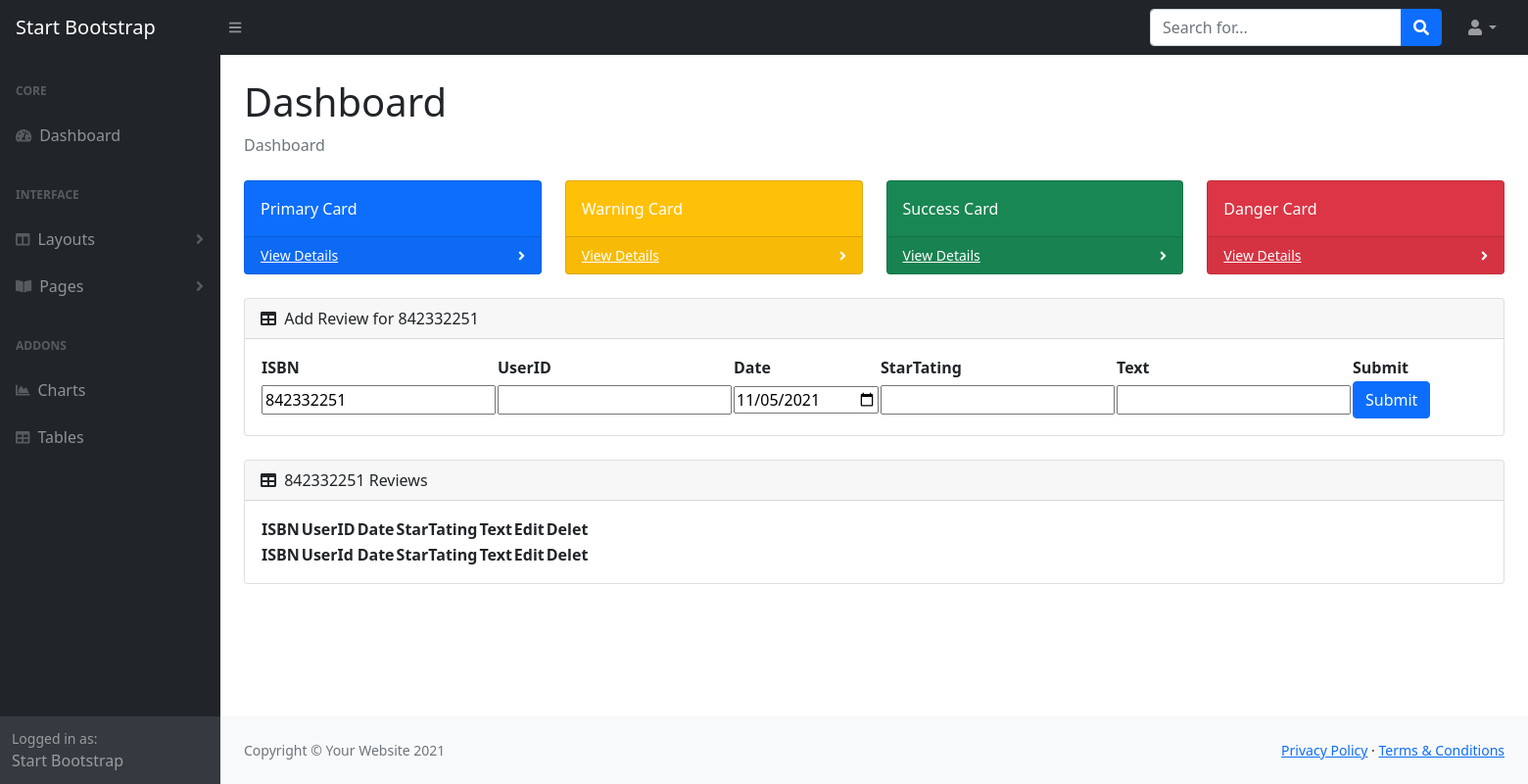
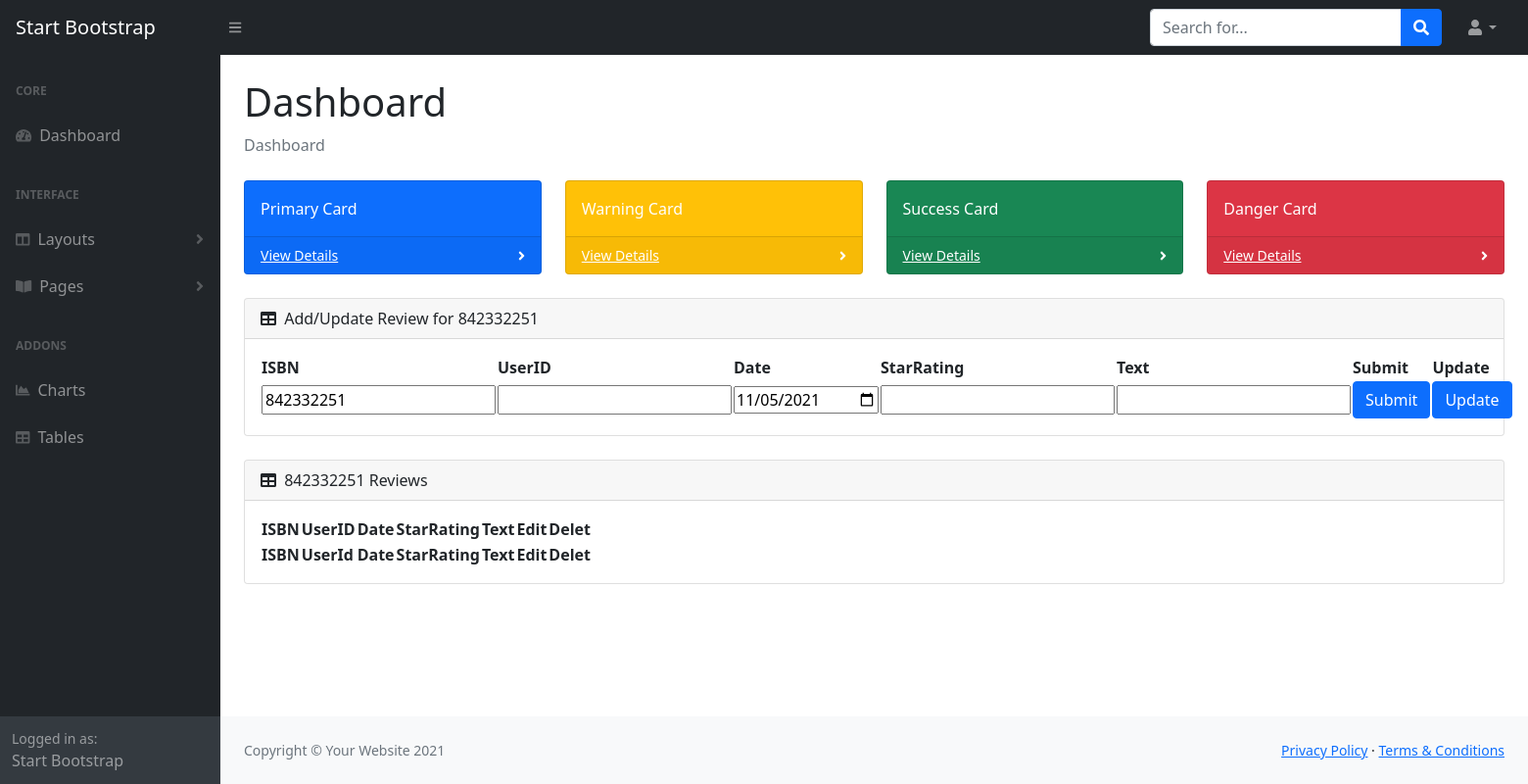
Before and after one commit to sahilmodi/cs-411-onelib, a Flask app: page /review in a window 1560 px wide. Shown: the whole page at 98% size. Run offline with Flask 2, Linux system fonts and the light colour scheme; data that the repository does not hold is empty; some libraries are stand-ins or nearby versions.

Commit message:
Add edit review function and fix bugs
Add edit review function for review page and fix bugs. Add routes (/review/{{isbn}}) for all the books by using its isbn.

```diff
--- a/app/routes.py
+++ b/app/routes.py
@@ -39,19 +39,47 @@ def add():
     bb = db_helper.read_from_table("BorrowedBook")
     return jsonify({r[0]:str(r[1:]) for r in bb})
 
-@app.route("/review", methods=['GET', 'POST'])
+@app.route("/review")
 def reviewpage():
     '''Define reviewpage'''
-    if request.method == "POST":
-        db_helper.remove_review(request.values['isbn'],request.values['user_id'])
     reviews = db_helper.fetch_allreview()
     isbns=842332251
-    return render_template("review.html",reviews=reviews, isbns=isbns)
+    return render_template("review.html",reviews=reviews,isbns=isbns)
 
-@app.route("/insertreview/<string:isbn>/<int:user_id>/<string:date>/<int:startating>/<string:text>", methods=['GET', 'POST'])
-def insertreview(isbn,user_id,date,startating,text):
+@app.route("/review/<string:isbn>")
+def bookreviewpage(isbn):
+    '''Define reviewpage'''
+    reviews = db_helper.fetch_bookreview(isbn)
+    isbns=isbn
+    return render_template("review.html",reviews=reviews,isbns=isbns)
+
+@app.route("/insertreview/<string:isbn>/<int:user_id>/<string:date>/<int:starrating>/<string:text>", methods=['POST'])
+def insertreview(isbn,user_id,date,starrating,text):
     """ recieves post requests to add new task """
-    data = request.get_json()
-    db_helper.insert_new_review(isbn,user_id,date,startating,text)
-    result = {'success': True, 'response': 'Done'}
+    try:
+        db_helper.insert_new_review(isbn,user_id,date,starrating,text)
+        result = {'success': True, 'response': 'Done'}
+    except:
+        result = {'success': False, 'response': 'Something went wrong'}
+
     return jsonify(result)
+
+@app.route("/deletereview/<string:isbn>/<int:user_id>", methods=['POST'])
+def deletereview(isbn,user_id):
+    try:
+        db_helper.remove_review(isbn,user_id)
+        result = {'success': True, 'response': 'Done'}
+    except:
+        result = {'success': False, 'response': 'Something went wrong'}
+
+    return jsonify(result)
+
+@app.route("/editreview/<string:isbn>/<int:user_id>/<string:date>/<int:starrating>/<string:text>", methods=['POST'])
+def updatereview(isbn,user_id,date,starrating,text):
+    try:
+        db_helper.update_review(isbn,user_id,date,starrating,text)
+        result = {'success': True, 'response': 'Done'}
+    except:
+        result = {'success': False, 'response': 'Something went wrong'}
+
+    return jsonify(result)
--- a/app/templates/review.html
+++ b/app/templates/review.html
@@ -158,7 +158,7 @@
                         <div class="card mb-4">
                             <div class="card-header">
                                 <i class="fas fa-table me-1"></i>
-                                Add Review for {{isbns}}
+                                Add/Update Review for {{isbns}}
                             </div>
                             <div class="card-body">
                                 <table id="tables">
@@ -167,23 +167,24 @@
                                             <th>ISBN</th>
                                             <th>UserID</th>
                                             <th>Date</th>
-                                            <th>StarTating</th>
+                                            <th>StarRating</th>
                                             <th>Text</th>
                                             <th>Submit</th>
+                                            <th>Update</th>
                                         </tr>
                                     </thead>
                                     <tbody>
 
                                         <tr>
                                             <form>
-                                                <td><input id="isbn" name="isbn" type="text" value={{ isbns }}></td>
+                                                <td><input id="isbn" name="isbn" type="text" value={{isbns}}></td>
                                                 <td><input id="user_id" name="user_id" type="text" Type="text" value=""></td>
                                                 <td><input id="date" name="date" Type="date"></td>
                                                 <script>
                                                     document.getElementById('date').value = new Date().toISOString().substring(0, 10);
                                                 </script>
-                                                <td><input id="startating" name="startating" type="text" list="startatinglist"></td>
-                                                <datalist id="startatinglist">
+                                                <td><input id="starrating" name="startating" type="text" list="starratinglist"></td>
+                                                <datalist id="starratinglist">
                                                     <option value="1">1</option>
                                                     <option value="2">2</option>
                                                     <option value="3">3</option>
@@ -191,22 +192,40 @@
                                                     <option value="5">5</option>
                                                 </datalist>
                                                 <td><input id="text" name="text" type="text" value=""></td>
-                                                <th><input id="submit-review" type="button" class="btn btn-primary" value="Submit" onclick="openlink()"></th>
+                                                <th><input id="submit-review" type="button" class="btn btn-primary" value="Submit" onclick="insertreview()"></th>
+                                                <th><input id="update-review" type="button" class="btn btn-primary" value="Update" onclick="updatereview()"></th>
                                                 <script>
-                                                    function openlink(){
+                                                    function insertreview(){
                                                         var isbn=document.getElementById("isbn").value;
                                                         var user_id=document.getElementById("user_id").value;
                                                         var date=document.getElementById("date").value;
-                                                        var startating=document.getElementById("startating").value;
+                                                        var starrating=document.getElementById("starrating").value;
                                                         var text=document.getElementById("text").value;
-
                                                         $.ajax({
-                                                            type:'POST',
-                                                            url: '/insertreview/'+isbn+'/'+user_id+'/'+date+'/'+startating+'/'+text,
+                                                            type: 'POST',
+                                                            url: '/insertreview/'+isbn+'/'+user_id+'/'+date+'/'+starrating+'/'+text,
                                                             success: function (res) {
                                                                 console.log(res.response)
                                                                 location.reload();
-                                                                alert("Success! Your Rating is: "+startating+", and your review is: "+text);
+                                                            },
+                                                            error: function () {
+                                                                console.log('Error');
+                                                            }
+                                                        });
+                                                    }
+
+                                                    function updatereview(){
+                                                        var isbn=document.getElementById("isbn").value;
+                                                        var user_id=document.getElementById("user_id").value;
+                                                        var date=document.getElementById("date").value;
+                                                        var starrating=document.getElementById("starrating").value;
+                                                        var text=document.getElementById("text").value;
+                                                        $.ajax({
+                                                            type: 'POST',
+                                                            url: '/editreview/'+isbn+'/'+user_id+'/'+date+'/'+starrating+'/'+text,
+                                                            success: function (res) {
+                                                                console.log(res.response)
+                                                                location.reload();
                                                             },
                                                             error: function () {
                                                                 console.log('Error');
@@ -236,7 +255,7 @@
                                             <th>ISBN</th>
                                             <th>UserID</th>
                                             <th>Date</th>
-                                            <th>StarTating</th>
+                                            <th>StarRating</th>
                                             <th>Text</th>
                                             <th>Edit</th>
                                             <th>Delet</th>
@@ -247,7 +266,7 @@
                                             <th>ISBN</th>
                                             <th>UserId</th>
                                             <th>Date</th>
-                                            <th>StarTating</th>
+                                            <th>StarRating</th>
                                             <th>Text</th>
                                             <th>Edit</th>
                                             <th>Delet</th>
@@ -259,18 +278,52 @@
                                             <td>{{ review.ISBN }}</td>
                                             <td>{{ review.UserID }}</td>
                                             <td>{{ review.Date }}</td>
-                                            <td>{{ review.StarTating }}</td>
+                                            <td>{{ review.StarRating }}</td>
                                             <td>{{ review.Text }}</td>
-                                            <th><button type="button" class="btn btn-primary" onclick="alert('Start Edit!')">Edit</button></th>
+                                            <th><button type="button" data-isbn="{{review.ISBN}}" data-userid="{{review.UserID}}" data-date="{{review.Date}}" data-starrating="{{review.StarRating}}" data-text="{{review.Text}}" class="btn btn-primary editreview">Edit</button></th>
                                             <th>
-                                                <form action="" method="post">
-                                                    <input type="hidden" name="isbn" value={{ review.ISBN }}>
-                                                    <input type="hidden" name="user_id" value={{ review.UserID }}>
-                                                    <button name="btnDelete" class="btn btn-primary" type="submit">Delete</button>
-                                                </form>
+                                                <button name="btnDelete" data-isbn="{{review.ISBN}}" data-userid="{{review.UserID}}" class="btn btn-primary remove deletereview" type="button">Delete</button>
                                             </th>
                                         </tr>
                                         {% endfor %}
+                                        <script>
+                                            $(document).ready(function () {
+                                                $('.deletereview').click(function deletereview(){
+                                                    var deletereview = $(this);
+                                                    var isbn=deletereview.data('isbn');
+                                                    var user_id=deletereview.data('userid');
+                                                    alert("The review of UserID= "+user_id+" for the book isbn = "+isbn+" will be deleted!");
+                                                    $.ajax({
+                                                        type: 'POST',
+                                                        url: '/deletereview/'+isbn+'/'+user_id,
+                                                        success: function (res) {
+                                                            console.log(res.response)
+                                                            location.reload();
+                                                        },
+                                                        error: function () {
+                                                            console.log('Error');
+                                                        }
+                                                    });
+                                                });
+
+                                                $('.editreview').click(function editreview(){
+                                                    var editreview = $(this);
+                                                    var isbn=editreview.data('isbn');
+                                                    var user_id=editreview.data('userid');
+                                                    var date=editreview.data('date');
+                                                    var starrating=editreview.data('starrating');
+                                                    var text=editreview.data('text');
+
+                                                    document.getElementById('user_id').value = user_id;
+                                                    document.getElementById('date').value = date;
+                                                    document.getElementById('starrating').value = starrating;
+                                                    document.getElementById('text').value = text;
+                                                    alert("Please use above form to update review, then click Update");
+                                                });
+
+                                            });
+                                        </script>
+
                                     </tbody>
                                 </table>
                             </div>
```
Also changed, not shown: app/database.py (+25 -3 lines).
